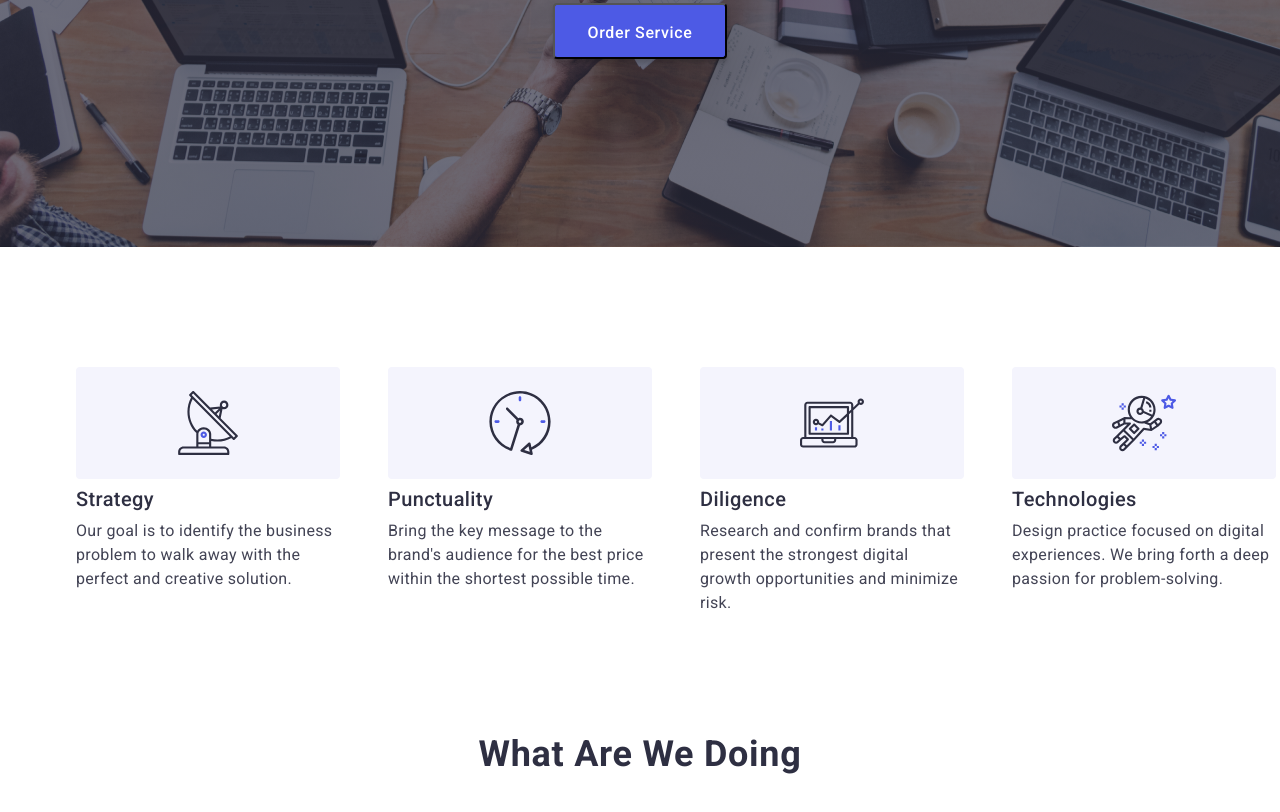
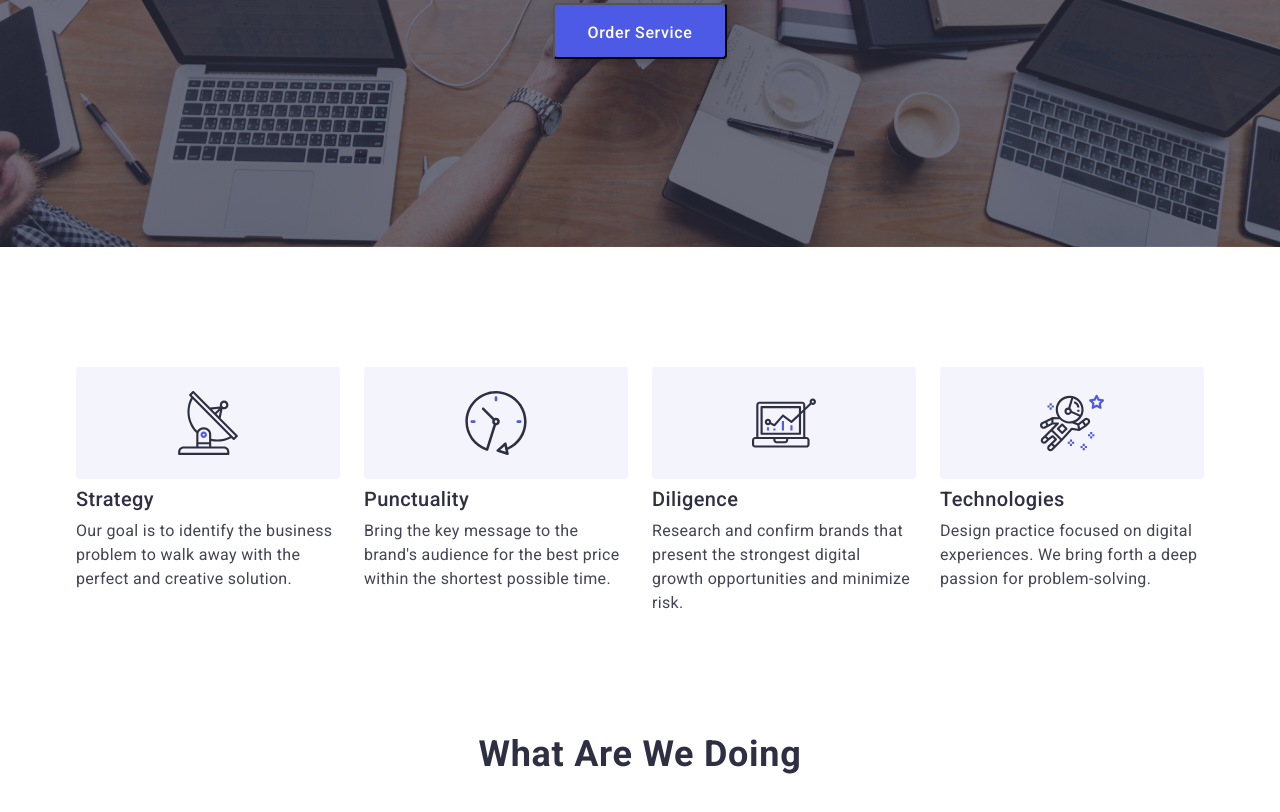
Before and after one commit to ValeriaKrivtsun/goit-markup-hw-04, a plain HTML site: page index.html in a window 1280 px wide. Shown: the part 426-1238 px from the top of the page. Drawn offline with nearby package versions, Linux system fonts and the light colour scheme.

Commit message:
goit-markup-hw-04

```diff
--- a/css/styles.css
+++ b/css/styles.css
@@ -321,7 +321,6 @@ body {
 
 .feature-item {
     width: calc((100% - 72px) / 4);
-    margin-right: 24px;
 }
 
 .feature-item:last-child {
```
